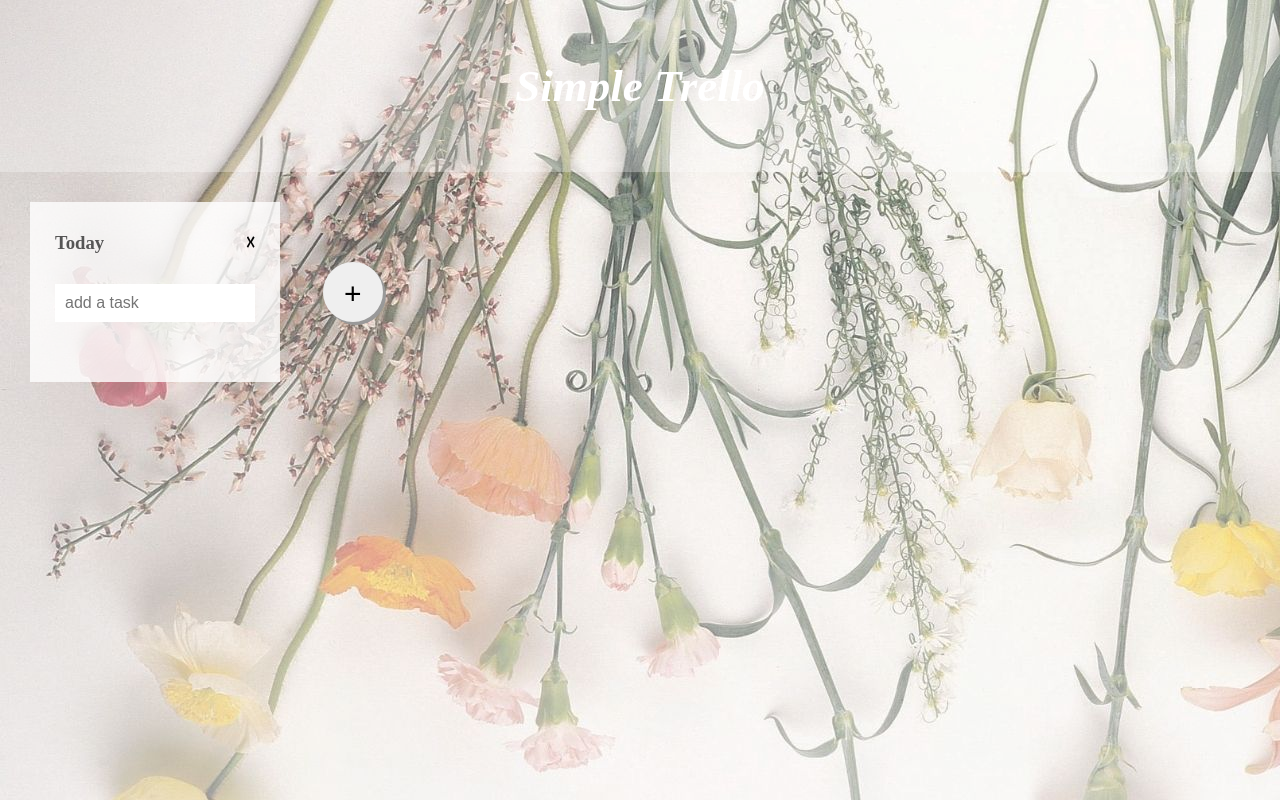
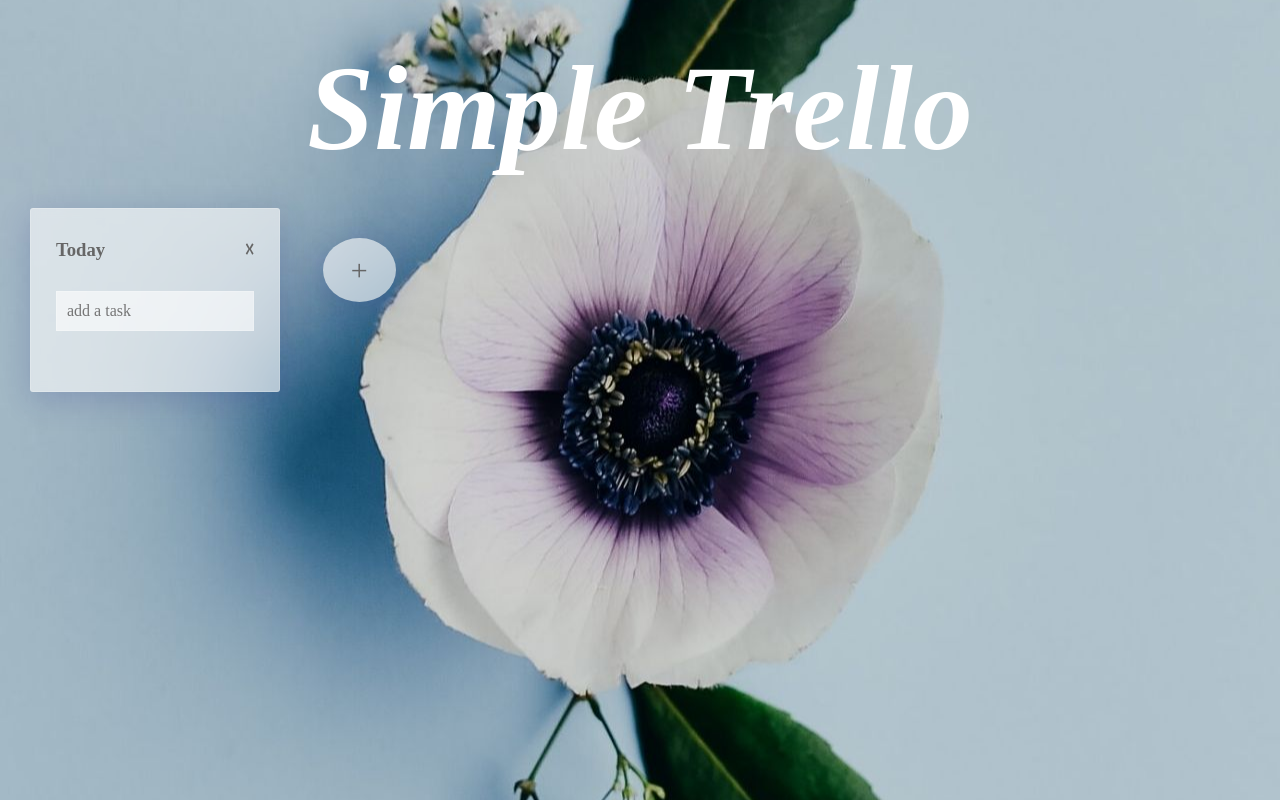
Before and after one commit to Yukina-Omori/simple-trello, a React (Create React App) app: page / in a window 1280 px wide. Built offline with nearby package versions, Linux system fonts and the light colour scheme.

Commit message:
rechange

```diff
--- a/src/index.css
+++ b/src/index.css
@@ -1,107 +1,120 @@
-*{
-  box-sizing:border-box;
-  margin:0;
-  padding:0;
+* {
+  box-sizing: border-box;
+  margin: 0;
+  padding: 0;
+  color:#666;
+  font-family: "Yu Gothic Medium", "游ゴシック Medium", YuGothic, "游ゴシック体";
 }
 
-h1{
-  font-size:45px;
+h1 {
+  font-size: 120px;
+  font-family: serif;
   text-align: center;
   font-weight: 600;
   font-style: italic;
-  color:white;
+  color: white;
 }
 
-header{
-  padding:60px;
-  background-color:rgba(255, 255, 255, 0.3);
+header {
+  padding: 40px 0 0;
 }
 
-.app{
-  background-image: url(../src/images/flowers.jpg);
-  width:100%;
-  height:100vh;
+.app {
+  background-image: url(../src/images/mainbg03.jpg);
+  width: 100%;
+  height: 100vh;
   background-repeat: no-repeat;
+  background-position: center center;
 }
 
-.taskCard{
-  background-color:rgba(255, 255, 255, 0.8);
-  width:250px;
-  padding:30px 25px;
-  margin:30px;
+.taskCard {
+  background: rgba(255, 255, 255, 0.6);
+  box-shadow: 0 8px 32px 0 rgba(31, 38, 135, 0.2);
+  backdrop-filter: blur(4px);
+  -webkit-backdrop-filter: blur(4px);
+  border-radius: 3px;
+  border: 1px solid rgba(255, 255, 255, 0.18);
+  width: 250px;
+  padding: 30px 25px;
+  margin: 30px;
 }
 
-.taskCardTitleArea{
-  cursor:pointer;
-  color:#555;
+.taskCardTitleArea {
+  cursor: pointer;
+  color: #555;
 }
-.taskCardTitleInput{
-  padding:5px 10px;
-  border:none;
-  width:100%;
-  outline:none;
-  font-size:18px;
+.taskCardTitleInput {
+  padding: 5px 10px;
+  border: none;
+  width: 100%;
+  outline: none;
+  font-size: 18px;
 }
 
-.taskAddInput{
-  font-size:16px;
-  padding:10px 10px;
-  border:none;
+.taskAddInput {
+  font-size: 16px;
+  padding: 10px 10px;
+  background-color:rgba(255, 255, 255, 0.6);
+  border: 1px solid rgba(255, 255, 255, 0.18);
   outline: none;
-  width:100%;
-  margin:30px 0;
+  width: 100%;
+  margin: 30px 0;
 }
-.trashButton{
-  background-color:transparent;
-  border:none;
+.trashButton {
+  background-color: transparent;
+  border: none;
   cursor: pointer;
 }
 
-.taskBox{
-  background-color:white;
-  padding:10px;
-  display:flex;
+.taskBox {
+  background-color: white;
+  padding: 10px;
+  display: flex;
   justify-content: space-between;
-  margin-top:10px;
+  margin-top: 10px;
 }
 
-.taskCardArea{
-  display:flex;
+.taskCardArea {
+  display: flex;
   justify-content: flex-start;
-  align-items:center;
-  flex-wrap:wrap;
+  align-items: flex-start;
+  flex-wrap: wrap;
+  margin:0 auto;
+  max-width:1300px;
 }
 
-.addTaskCardButtonArea{
-  margin-left:1%;
+.addTaskCardButtonArea {
+  margin-left: 1%;
+  margin-top:60px;
 }
 
-.addTaskCardButton{
-  padding:15px;
-  font-size:30px;
-  border:none;
-  width:60px;
-  height:60px;
-  border-radius:50%;
-  cursor:pointer;
-  box-shadow: 3px 3px 0 #999;
-  transition: all .3s;
+.addTaskCardButton {
+  padding: 15px 28px;
+  font-size: 30px;
+  border: none;
+  border-radius: 50%;
+  cursor: pointer;
+  background: rgba(255, 255, 255, 0.6);
+  box-shadow: 0 8px 32px 0 rgba(31, 38, 135, 0.2);
+  backdrop-filter: blur(4px);
+  -webkit-backdrop-filter: blur(4px);
+  transition: all 0.3s;
 }
 
-.addTaskCardButton:hover{
-  transform:translate(3px, 3px);
-  box-shadow:none;
+.addTaskCardButton:hover {
+  transform: translate(3px, 3px);
+  box-shadow: none;
 }
 
-.taskCardTitleAndTasCardDeleteButtonArea{
-  display:flex;
+.taskCardTitleAndTasCardDeleteButtonArea {
+  display: flex;
   justify-content: space-between;
 }
 
-.taskCardDeleteButton{
-  border:none;
-  background-color:transparent;
-  cursor:pointer;
-  font-size:18px;
+.taskCardDeleteButton {
+  border: none;
+  background-color: transparent;
+  cursor: pointer;
+  font-size: 18px;
   font-weight: 600;
 }
```
Also changed, not shown: src/images/mainbg03.jpg (added).
